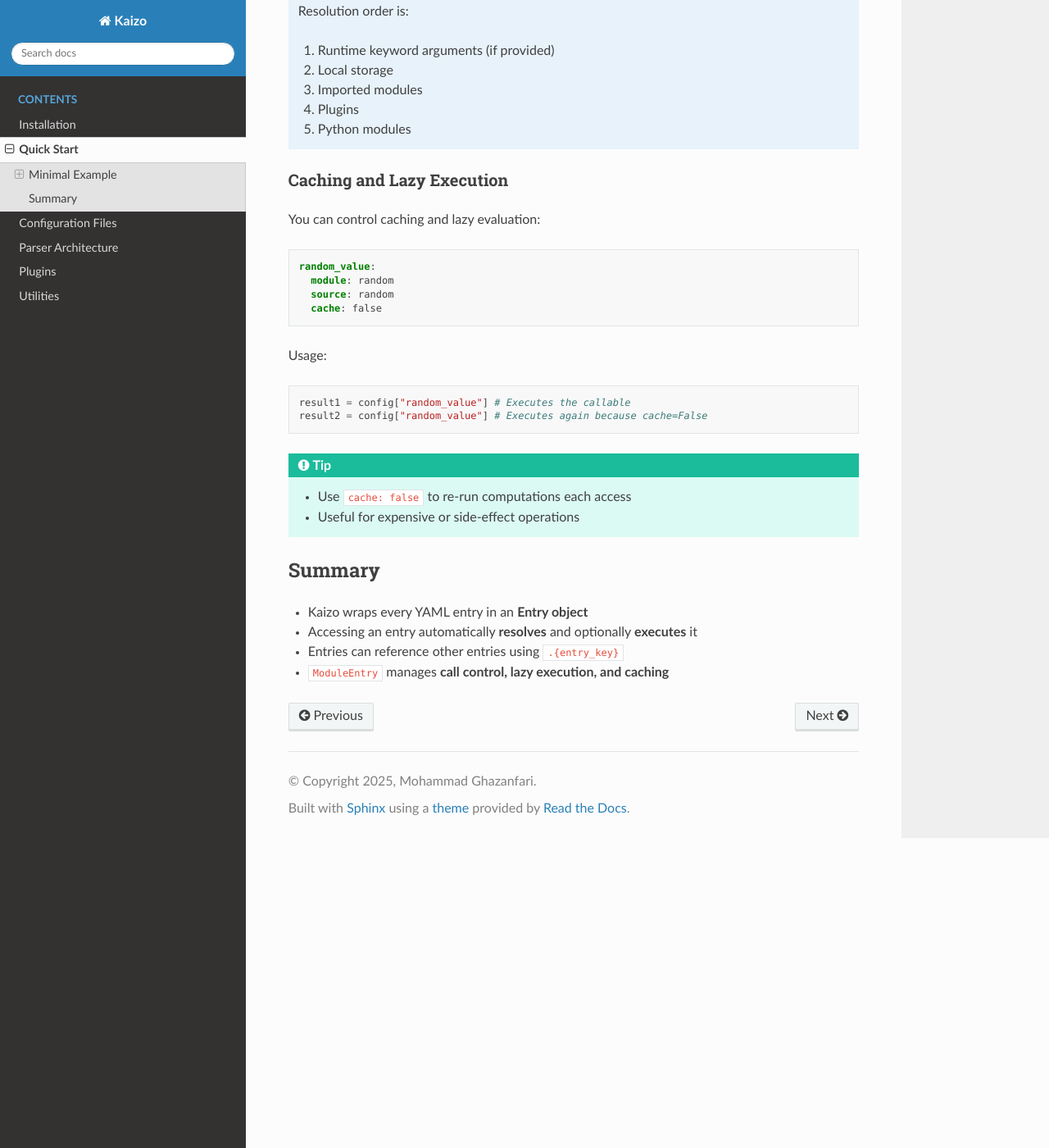
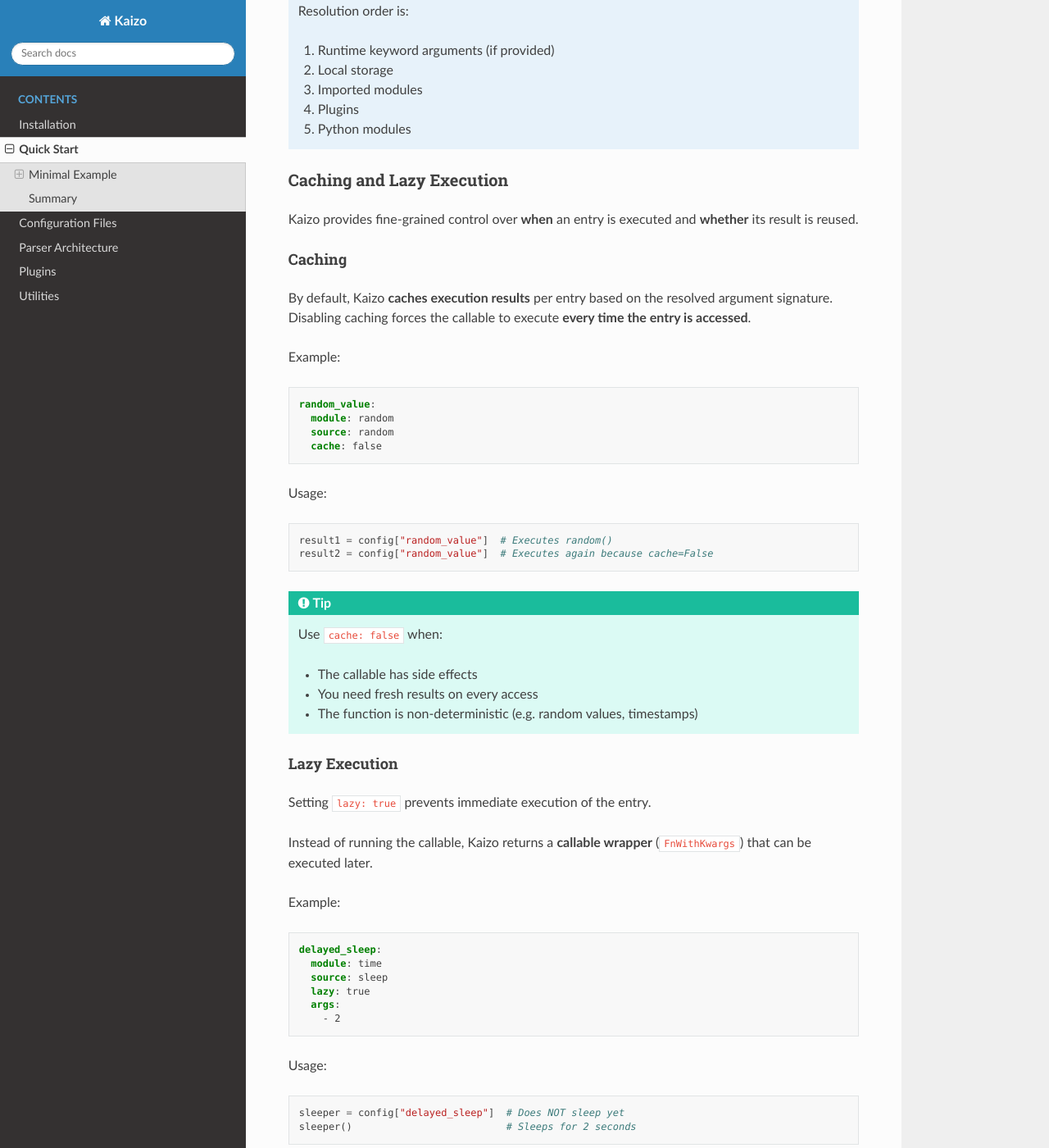
Before and after one commit to NaughtFound/kaizo, a Sphinx documentation site: the page built from docs/source/quickstart.rst, in a window 1280 px wide and 1400 px high, scrolled down 1586 px. Shown: the whole window at 82% size. Built offline with Sphinx 7.4.7 and the Read the Docs theme 3.1.0, drawn with Linux system fonts in a browser that asks for light colours; some of the changed text lies outside the part shown.

Commit message:
docs(kaizo): some minor typos fixed (#23)

```diff
--- a/docs/source/configuration.rst
+++ b/docs/source/configuration.rst
@@ -255,7 +255,7 @@
 ----------------------------
 
 local
------
+~~~~~
 
 The ``local`` key specifies a **local Python file** to load.
 
@@ -283,7 +283,7 @@
 
 
 import
-------
+~~~~~~
 
 The ``import`` key allows importing **other YAML configuration files**.
 
@@ -310,7 +310,7 @@
 
 
 plugins
--------
+~~~~~~~
 
 The ``plugins`` key registers **plugin dispatchers**.
 
--- a/docs/source/quickstart.rst
+++ b/docs/source/quickstart.rst
@@ -90,7 +90,17 @@
 Caching and Lazy Execution
 ~~~~~~~~~~~~~~~~~~~~~~~~~~
 
-You can control caching and lazy evaluation:
+Kaizo provides fine-grained control over **when** an entry is executed and
+**whether** its result is reused.
+
+Caching
+^^^^^^^
+
+By default, Kaizo **caches execution results** per entry based on the
+resolved argument signature. Disabling caching forces the callable to execute **every time the entry
+is accessed**.
+
+Example:
 
 .. code-block:: yaml
 
@@ -103,13 +113,56 @@
 
 .. code-block:: python
 
-   result1 = config["random_value"] # Executes the callable
-   result2 = config["random_value"] # Executes again because cache=False
+   result1 = config["random_value"]  # Executes random()
+   result2 = config["random_value"]  # Executes again because cache=False
 
 .. tip::
 
-   - Use ``cache: false`` to re-run computations each access
-   - Useful for expensive or side-effect operations
+   Use ``cache: false`` when:
+
+   - The callable has side effects
+   - You need fresh results on every access
+   - The function is non-deterministic (e.g. random values, timestamps)
+
+Lazy Execution
+^^^^^^^^^^^^^^
+
+Setting ``lazy: true`` prevents immediate execution of the entry.
+
+Instead of running the callable, Kaizo returns a **callable wrapper**
+(``FnWithKwargs``) that can be executed later.
+
+Example:
+
+.. code-block:: yaml
+
+   delayed_sleep:
+     module: time
+     source: sleep
+     lazy: true
+     args:
+       - 2
+
+Usage:
+
+.. code-block:: python
+
+   sleeper = config["delayed_sleep"]  # Does NOT sleep yet
+   sleeper()                          # Sleeps for 2 seconds
+
+This is useful for:
+
+- Deferred execution
+- Passing callables as values
+- Building execution pipelines
+- Avoiding work until explicitly needed
+
+.. note::
+
+   When ``lazy: true`` is enabled:
+
+   - The entry returns a callable instead of a value
+   - Execution only happens when the returned callable is invoked
 
 
 Summary
```
